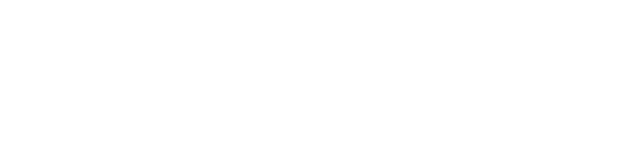
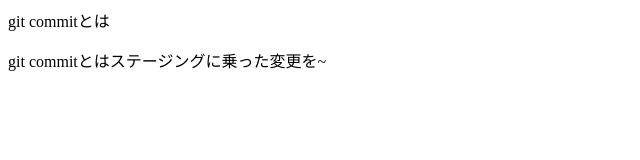
Before and after one commit to yuto0610/html, a plain HTML site: page index.html in a window 1280 px wide. Shown: the whole page, without its empty margins (0-640 px from the left). Drawn offline with Linux system fonts and the light colour scheme.

Commit message:
git commitの説明追加

```diff
--- a/index.html
+++ b/index.html
@@ -3,6 +3,8 @@
 	<meta name="description" content="gitのレクチャー">
 	<title>gitレクチャー</title>
 	<body>
+		<hl>git commitとは</hl>
+		<p>git commitとはステージングに乗った変更を~<p>
 		<script type="text/javascript" src="./app.js"></script>
 	</body>
 </html>
```
